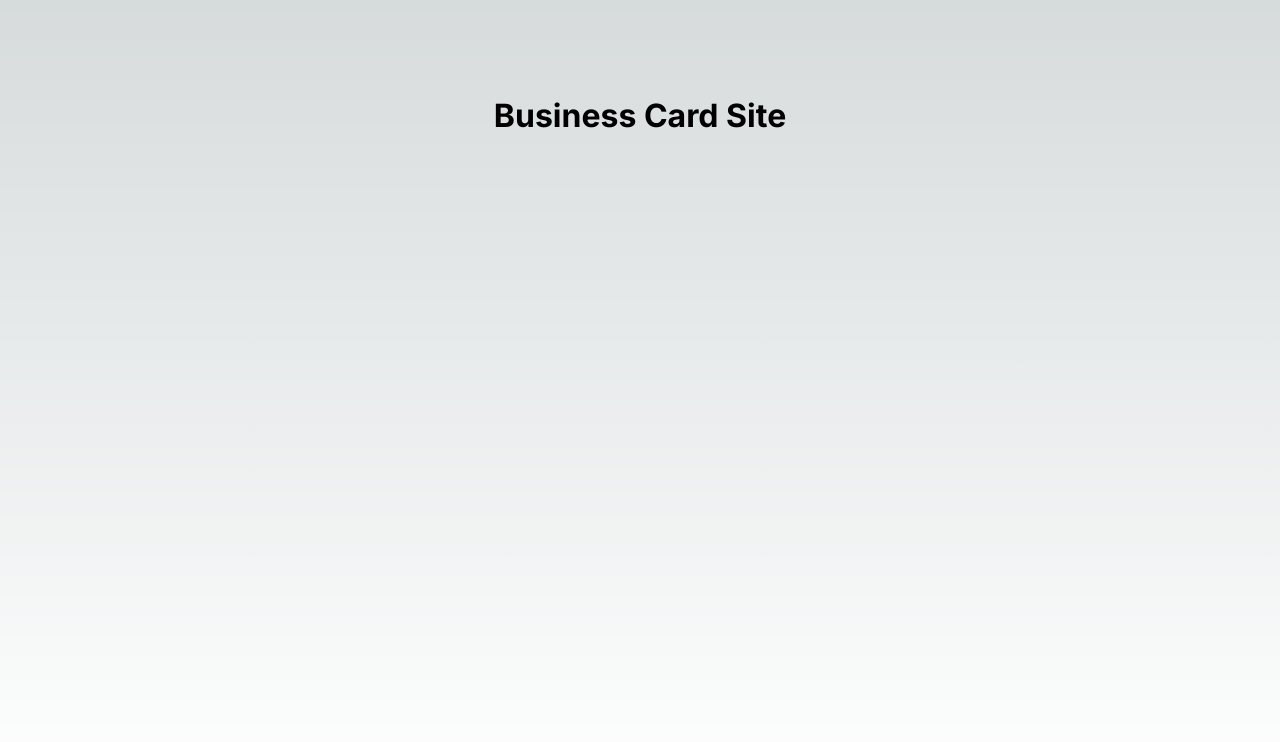
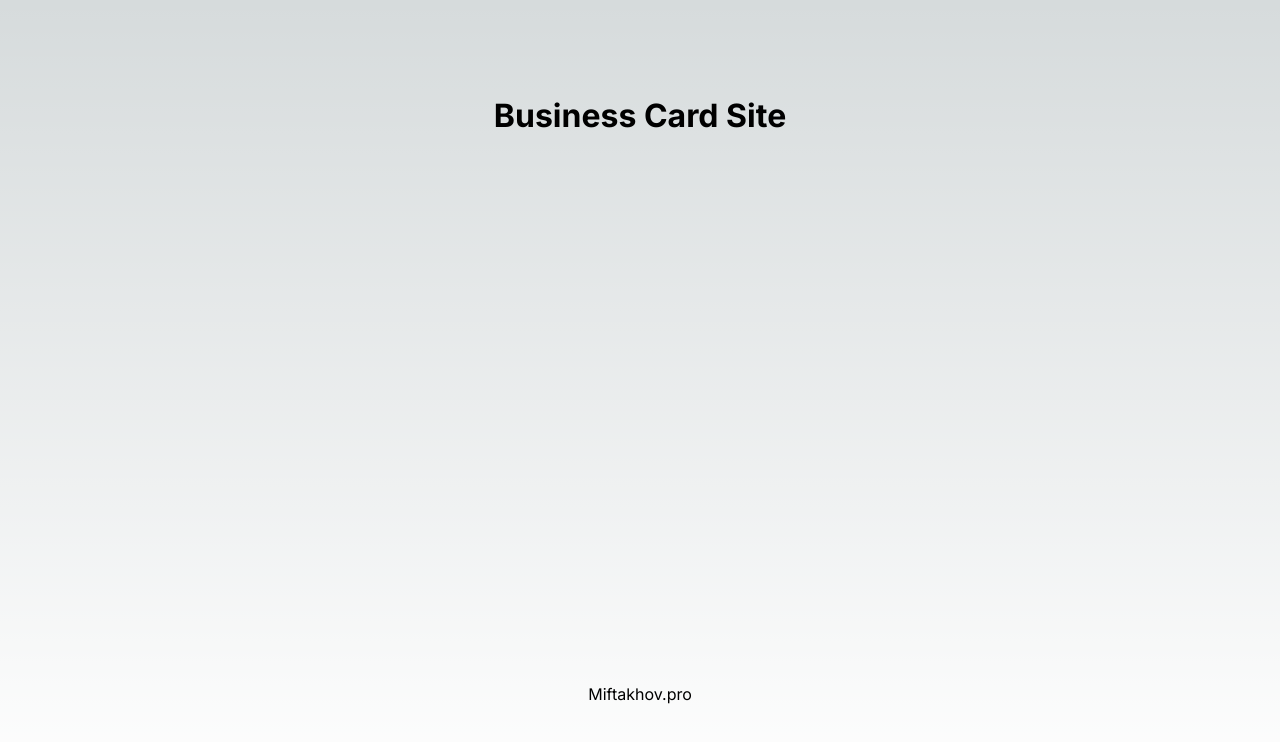
Before and after one commit to olegmif/business-card-site, a Next.js app: page / in a window 1280 px wide. Shown: the top 742 px of the page. Built offline with nearby package versions, Linux system fonts and the light colour scheme.

Commit message:
Небольшое изменение на главной для тестирования деплоя

```diff
--- a/src/app/page.tsx
+++ b/src/app/page.tsx
@@ -5,6 +5,7 @@ export default function Home() {
   return (
     <main className={styles.main}>
       <h1>Business Card Site</h1>
+      <p>Miftakhov.pro</p>
     </main>
   );
 }
```
